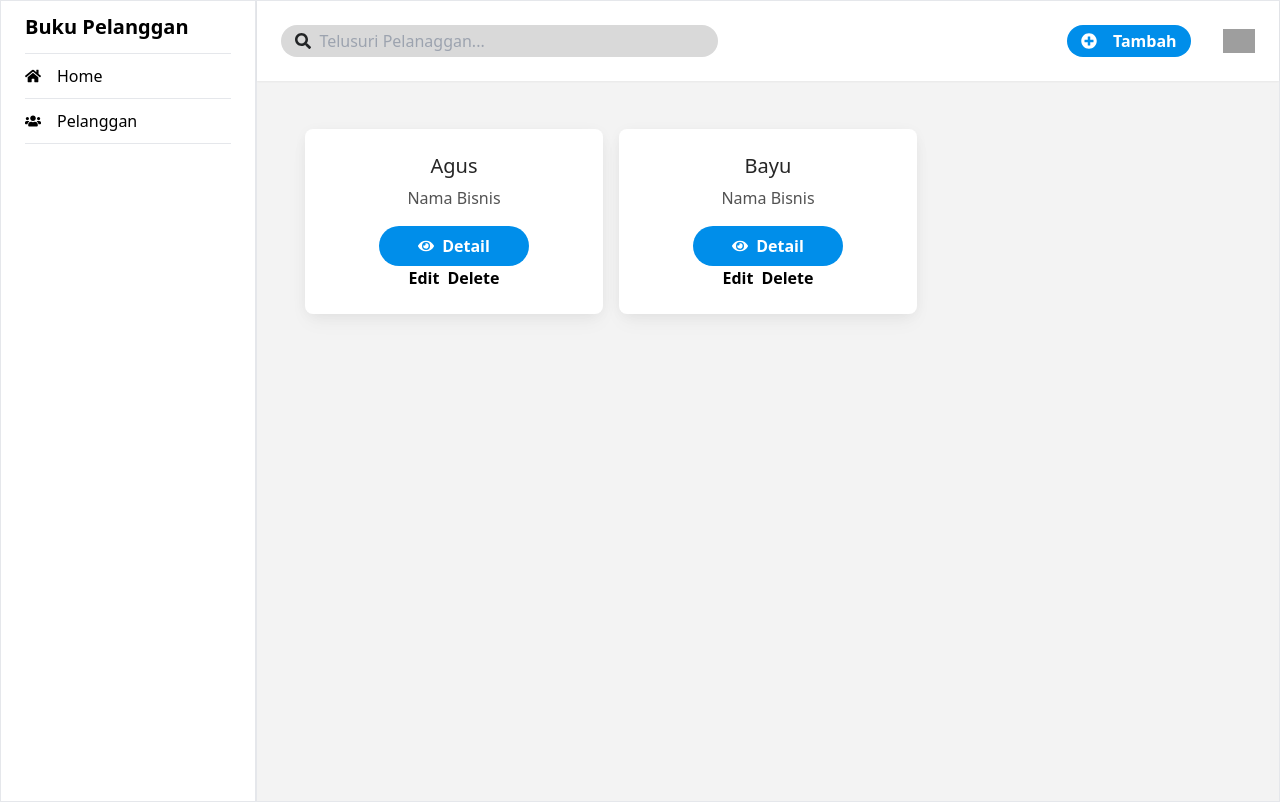
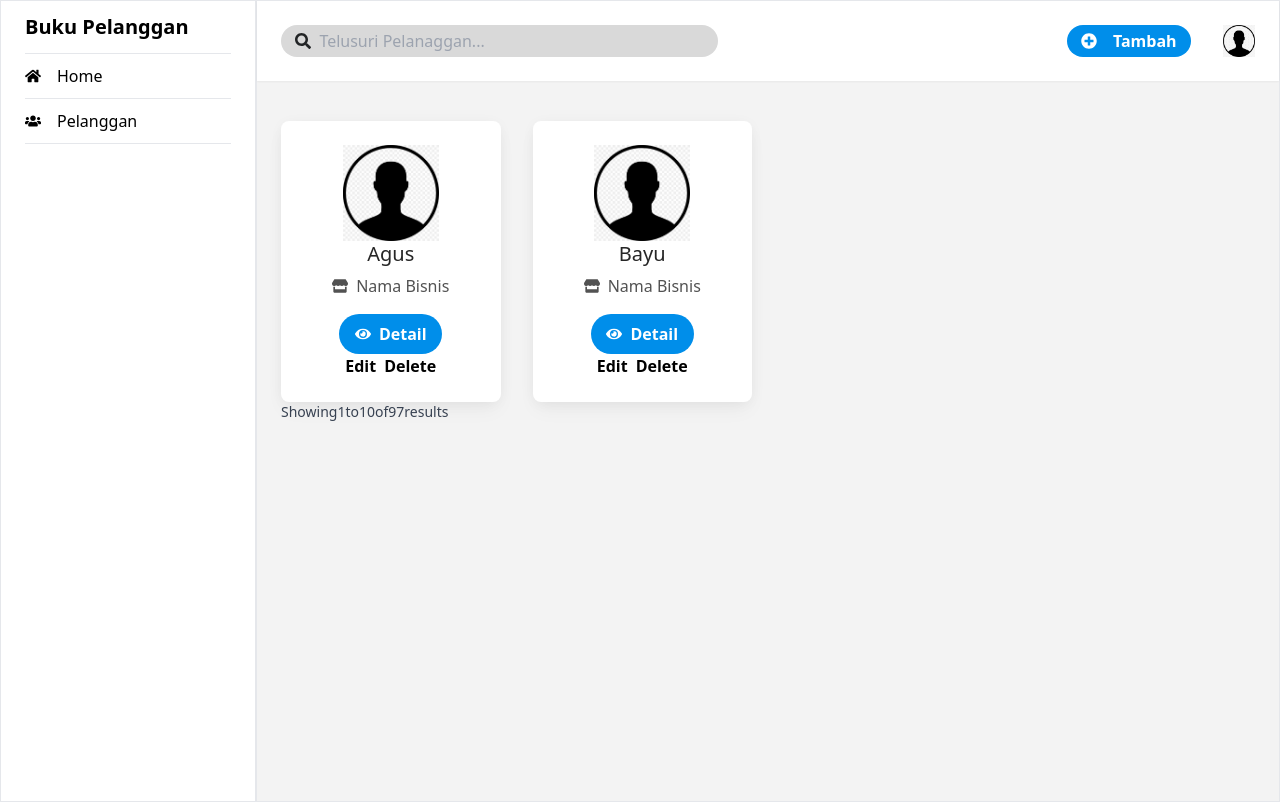
Before and after one commit to rihid/buku-pelanggan, a React (Create React App) app in the folder bukpel/: page /pelanggan in a window 1280 px wide. Built offline with nearby package versions, Linux system fonts and the light colour scheme; grey boxes are pictures that could not be loaded.

Commit message:
Pagination

```diff
--- a/bukpel/src/components/CardUser.js
+++ b/bukpel/src/components/CardUser.js
@@ -1,21 +1,30 @@
 import React from 'react';
-import { FaEye } from 'react-icons/fa';
+import { FaEye, FaStore } from 'react-icons/fa';
 import { Link } from 'react-router-dom';
+import avatar from './../assets/ava.jpg'
+import Pagination from './Pagination';
 
 const CardUser = (props) => {
     // console.log(props.customers)
     return(
-        <div className="grid grid-cols-1 md:grid-cols-2 lg:grid-cols-3 gap-4">
+        <>
+            <div className="grid grid-cols-1 md:grid-cols-2 lg:grid-cols-4 gap-8">
                 {props.customers.length > 0 ? (
                     props.customers.map((data) => (
                         <div
                         className="block rounded-lg bg-white p-6 shadow-[0_2px_15px_-3px_rgba(0,0,0,0.07),0_10px_20px_-2px_rgba(0,0,0,0.04)] dark:bg-neutral-700" key={data.id}>
                             <div className="flex flex-col items-center justify-center">
+                                <div>
+                                    <img src={avatar} alt="" className='w-24' />
+                                </div>
                                 <h5
                                     className="mb-2 text-xl font-medium leading-tight text-neutral-800 dark:text-neutral-50">
                                     {data.name}
                                 </h5>
-                            <p className="mb-4 text-base text-neutral-600 dark:text-neutral-200">{data.bisnisName}</p>
+                                <p className="flex items-center justify-center gap-2 mb-4 text-base text-neutral-600 dark:text-neutral-200">
+                                    <FaStore />
+                                    <span>{data.bisnisName}</span>
+                                </p>
                             </div>
                             <div className="flex items-center justify-center">
                                 <button className="rounded-full bg-[#008EEA] text-white h-10 px-4 w-3/5">
@@ -43,6 +52,8 @@ const CardUser = (props) => {
                 )}
 
             </div>
+            <Pagination />
+        </>
 
     )
 }
--- a/bukpel/src/components/Main.js
+++ b/bukpel/src/components/Main.js
@@ -67,8 +67,8 @@ const Main = () => {
         setCustomers(customers.map((dt) => (dt.id === id ? updatedData : dt)))
     };
     return(
-        <main className='px-6'>
-        <div className="pt-6">
+        <main className=''>
+        <div className="pt-4">
             <CardUser customers={customers} deleteCustomer={deleteCustomer} setShow={setShow} editRow={editRow} />
             {/* <DetailUser customers={customers} /> */}
             {editing ? (
--- /dev/null
+++ b/bukpel/src/components/Pagination.js
@@ -0,0 +1,27 @@
+import React from "react";
+
+const Pagination = () => {
+    return(
+        <div>
+            <div>
+                <a href=""></a>
+                <a href=""></a>
+            </div>
+            <div>
+                <div>
+                    <p class="text-sm text-gray-700">
+                        Showing
+                        <span class="font-medium">1</span>
+                        to
+                        <span class="font-medium">10</span>
+                        of
+                        <span class="font-medium">97</span>
+                        results
+                    </p>
+                </div>
+            </div>
+        </div>
+    )
+}
+
+export default Pagination;
```
Also changed, not shown: bukpel/src/assets/ava.jpg (added). Lines whose indentation alone changed are shown as unchanged.
